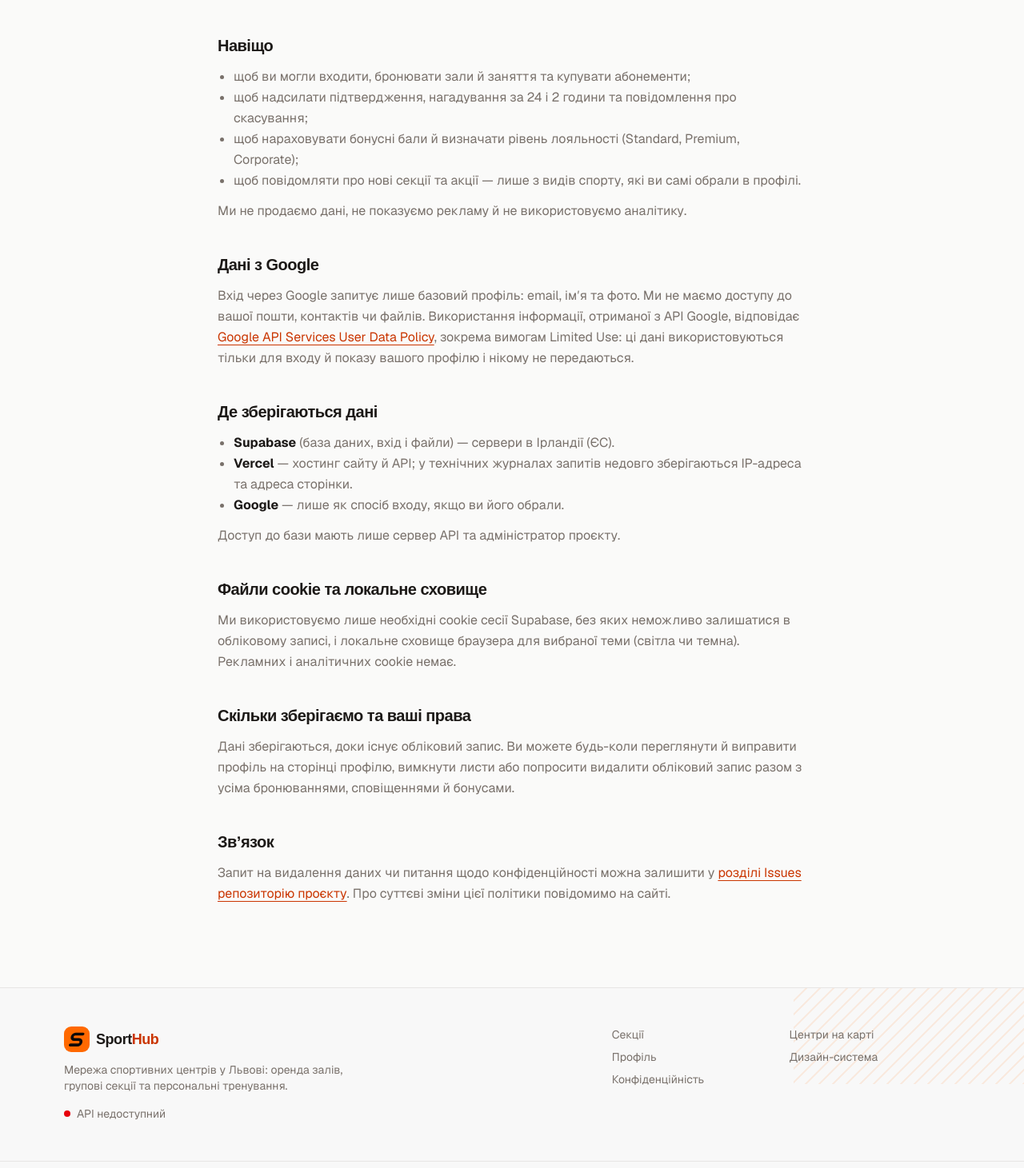
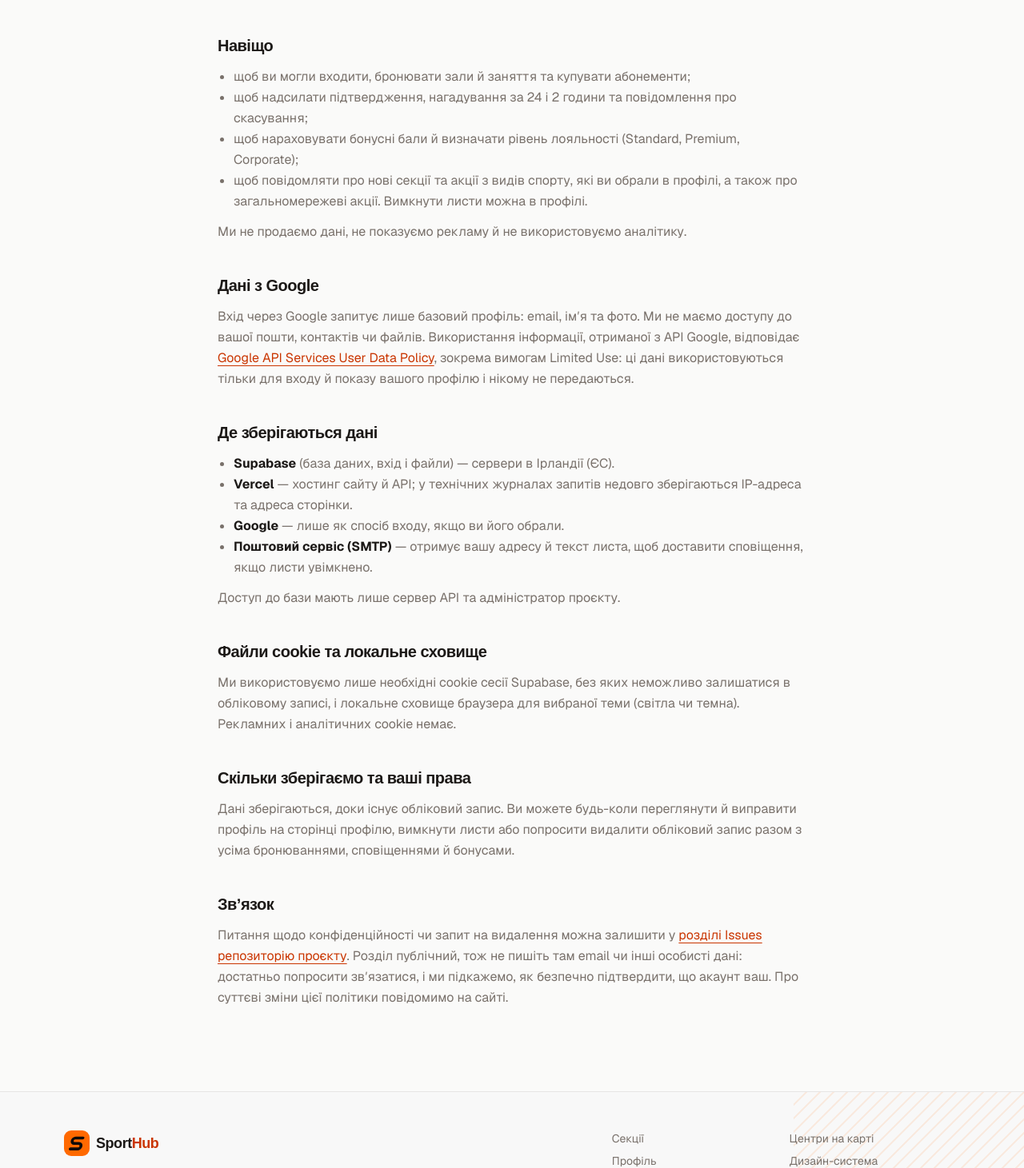
Before and after one commit to yuriivynar/sports-booking-service, a Next.js app in the folder apps/web/: page /privacy in a window 1280 px wide. Shown: the part 755-2216 px from the top of the page at 80% size. Built offline with nearby package versions, Linux system fonts and the light colour scheme; no server answers; a web font is replaced by a local one.

Commit message:
fix(web): make the privacy policy match what the service does
Network-wide promotions reach every client, the email provider is listed, and deletion requests should not carry personal data in public issues.

```diff
--- a/apps/web/src/app/privacy/page.tsx
+++ b/apps/web/src/app/privacy/page.tsx
@@ -72,8 +72,8 @@ export default function PrivacyPage() {
               Corporate);
             </li>
             <li>
-              щоб повідомляти про нові секції та акції — лише з видів спорту, які ви самі обрали в
-              профілі.
+              щоб повідомляти про нові секції та акції з видів спорту, які ви обрали в профілі, а
+              також про загальномережеві акції. Вимкнути листи можна в профілі.
             </li>
           </ul>
           <p>Ми не продаємо дані, не показуємо рекламу й не використовуємо аналітику.</p>
@@ -109,6 +109,10 @@ export default function PrivacyPage() {
             <li>
               <strong>Google</strong> — лише як спосіб входу, якщо ви його обрали.
             </li>
+            <li>
+              <strong>Поштовий сервіс (SMTP)</strong> — отримує вашу адресу й текст листа, щоб
+              доставити сповіщення, якщо листи увімкнено.
+            </li>
           </ul>
           <p>Доступ до бази мають лише сервер API та адміністратор проєкту.</p>
         </Section>
@@ -131,7 +135,7 @@ export default function PrivacyPage() {
 
         <Section title="Звʼязок">
           <p>
-            Запит на видалення даних чи питання щодо конфіденційності можна залишити у{' '}
+            Питання щодо конфіденційності чи запит на видалення можна залишити у{' '}
             <a
               href={`${REPOSITORY}/issues`}
               className="text-ink underline underline-offset-4"
@@ -140,7 +144,9 @@ export default function PrivacyPage() {
             >
               розділі Issues репозиторію проєкту
             </a>
-            . Про суттєві зміни цієї політики повідомимо на сайті.
+            . Розділ публічний, тож не пишіть там email чи інші особисті дані: достатньо попросити
+            звʼязатися, і ми підкажемо, як безпечно підтвердити, що акаунт ваш. Про суттєві зміни
+            цієї політики повідомимо на сайті.
           </p>
         </Section>
       </article>
```
